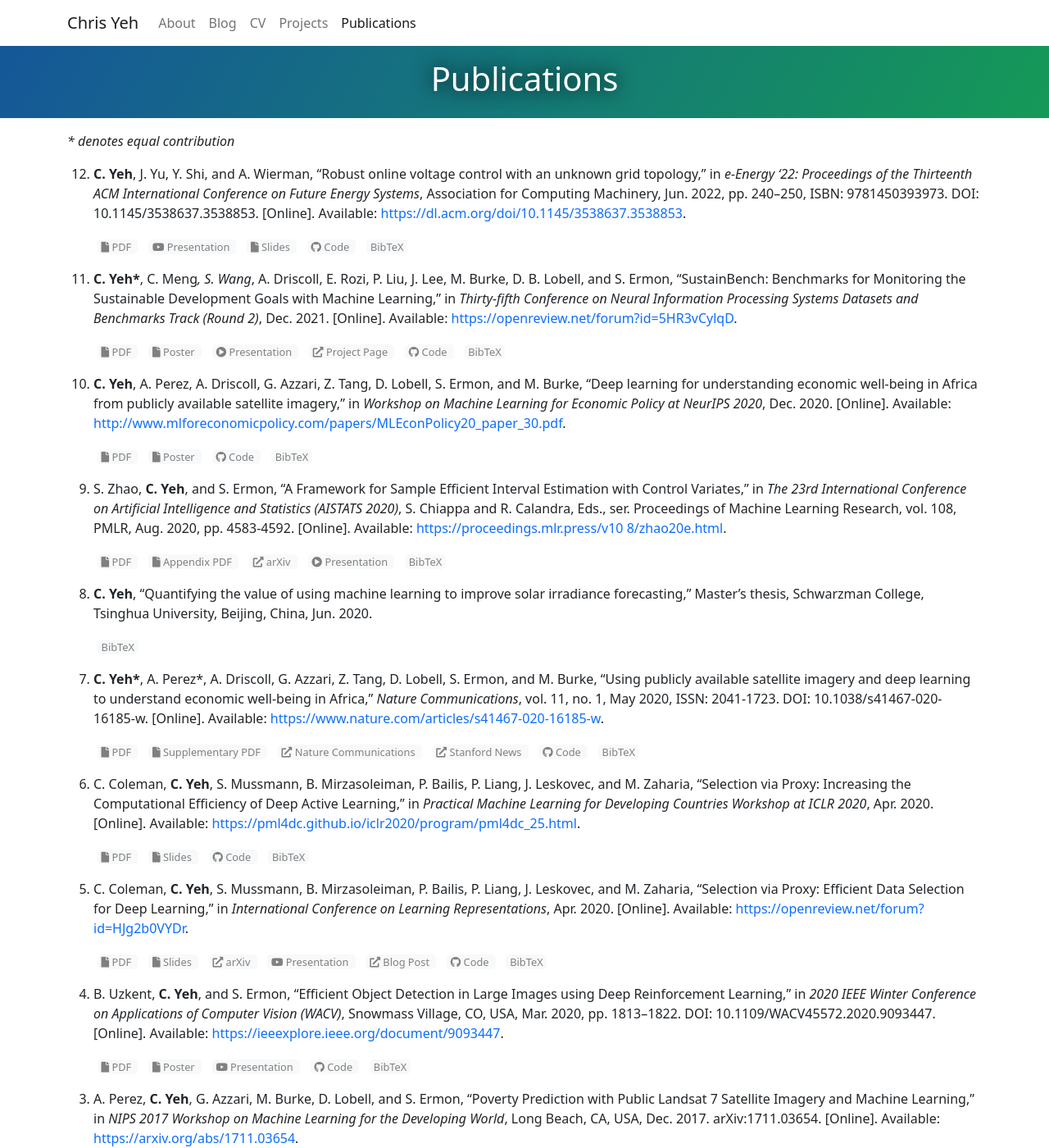
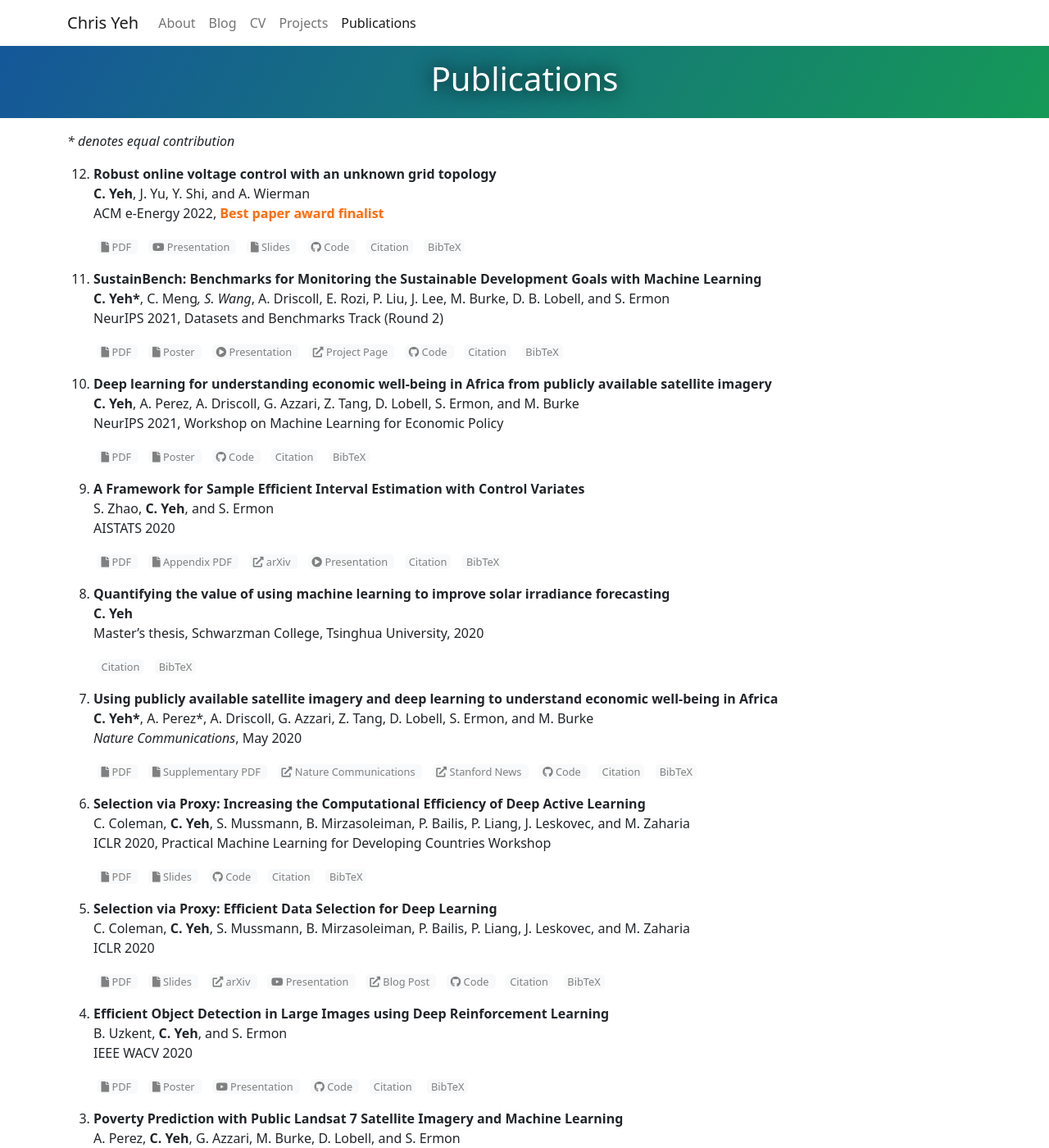
Before and after one commit to chrisyeh96/chrisyeh96.github.io, a Jekyll site: the page built from publications.md, in a window 1280 px wide and 1400 px high. Shown: the whole window at 82% size. Built offline with Jekyll 4.4.1, drawn with Linux system fonts in a browser that asks for light colours; comment, search, counter and statistics services are not loaded; some of the changed lines change nothing that is shown; some of the changed text lies outside the part shown.

Commit message:
Publications: update format, add Best Paper Award to ACM e-Energy 2022

````diff
--- a/_data/publications.yml
+++ b/_data/publications.yml
@@ -3,12 +3,16 @@
 ####################
 
 - formatted: |
-    **C. Yeh**, J. Yu, Y. Shi, and A. Wierman, "Robust online voltage control with an unknown grid topology," in _e-Energy '22: Proceedings of the Thirteenth ACM International Conference on Future Energy Systems_, Association for Computing Machinery, Jun. 2022, pp. 240–250, ISBN: 9781450393973. DOI: 10.1145/3538637.3538853. [Online]. Available: [https://dl.acm.org/doi/10.1145/3538637.3538853](https://dl.acm.org/doi/10.1145/3538637.3538853).
+    **Robust online voltage control with an unknown grid topology**\
+    **C. Yeh**, J. Yu, Y. Shi, and A. Wierman\
+    ACM e-Energy 2022, <span style="color: #ff6c0c; font-weight: bold;">Best paper award finalist</span>
+  citation: |
+    **C. Yeh**, J. Yu, Y. Shi, and A. Wierman, "Robust online voltage control with an unknown grid topology," in _Proceedings of the Thirteenth ACM International Conference on Future Energy Systems (e-Energy '22)_, Association for Computing Machinery, Jun. 2022, pp. 240–250, ISBN: 9781450393973. DOI: 10.1145/3538637.3538853. [Online]. Available: [https://dl.acm.org/doi/10.1145/3538637.3538853](https://dl.acm.org/doi/10.1145/3538637.3538853).
   bibtex: |
     @inproceedings{
         yeh2022robust,
         author = {Christopher Yeh and Jing Yu and Yuanyuan Shi and Adam Wierman},
-        booktitle = {{e-Energy 22': Proceedings of the Thirteenth ACM International Conference on Future Energy Systems}},
+        booktitle = {{Proceedings of the Thirteenth ACM International Conference on Future Energy Systems (e-Energy '22)}},
         doi = {10.1145/3538637.3538853},
         isbn = {9781450393973},
         month = {6},
@@ -38,6 +42,10 @@
 ####################
 
 - formatted: |
+    **SustainBench: Benchmarks for Monitoring the Sustainable Development Goals with Machine Learning**\
+    **C. Yeh\***, C. Meng*, S. Wang*, A. Driscoll, E. Rozi, P. Liu, J. Lee, M. Burke, D. B. Lobell, and S. Ermon\
+    NeurIPS 2021, Datasets and Benchmarks Track (Round 2)
+  citation: |
     **C. Yeh\***, C. Meng*, S. Wang*, A. Driscoll, E. Rozi, P. Liu, J. Lee, M. Burke, D. B. Lobell, and S. Ermon, "SustainBench: Benchmarks for Monitoring the Sustainable Development Goals with Machine Learning," in _Thirty-fifth Conference on Neural Information Processing Systems Datasets and Benchmarks Track (Round 2)_, Dec. 2021. [Online]. Available: [https://openreview.net/forum?id=5HR3vCylqD](https://openreview.net/forum?id=5HR3vCylqD).
   bibtex: |
     @inproceedings{
@@ -73,6 +81,10 @@
 ####################
 
 - formatted: |
+    **Deep learning for understanding economic well-being in Africa from publicly available satellite imagery**\
+    **C. Yeh**, A. Perez, A. Driscoll, G. Azzari, Z. Tang, D. Lobell, S. Ermon, and M. Burke\
+    NeurIPS 2021, Workshop on Machine Learning for Economic Policy
+  citation: |
     **C. Yeh**, A. Perez, A. Driscoll, G. Azzari, Z. Tang, D. Lobell, S. Ermon, and M. Burke, "Deep learning for understanding economic well-being in Africa from publicly available satellite imagery," in _Workshop on Machine Learning for Economic Policy at NeurIPS 2020_, Dec. 2020. [Online]. Available: [http://www.mlforeconomicpolicy.com/papers/MLEconPolicy20_paper_30.pdf](http://www.mlforeconomicpolicy.com/papers/MLEconPolicy20_paper_30.pdf).
   bibtex: |
     @inproceedings{yeh2020deep,
@@ -95,6 +107,10 @@
       url: https://github.com/sustainlab-group/africa_poverty
 
 - formatted: |
+    **A Framework for Sample Efficient Interval Estimation with Control Variates**\
+    S. Zhao, **C. Yeh**, and S. Ermon\
+    AISTATS 2020
+  citation: |
     S. Zhao, **C. Yeh**, and S. Ermon, "A Framework for Sample Efficient Interval Estimation with Control Variates," in _The 23rd International Conference on Artificial Intelligence and Statistics (AISTATS 2020)_, S. Chiappa and R. Calandra, Eds., ser. Proceedings of Machine Learning Research, vol. 108, PMLR, Aug. 2020, pp. 4583-4592. [Online]. Available: [https://proceedings.mlr.press/v10 8/zhao20e.html](https://proceedings.mlr.press/v108/zhao20e.html).
   bibtex: |
     @inproceedings{zhao2020interval,
@@ -132,6 +148,10 @@
     #   url: TODO
 
 - formatted: |
+    **Quantifying the value of using machine learning to improve solar irradiance forecasting**\
+    **C. Yeh**\
+    Master’s thesis, Schwarzman College, Tsinghua University, 2020
+  citation: |
     **C. Yeh**, "Quantifying the value of using machine learning to improve solar irradiance forecasting," Master’s thesis, Schwarzman College, Tsinghua University, Beijing, China, Jun. 2020.
   bibtex: |
     @mastersthesis{yeh2020quantifying,
@@ -144,6 +164,10 @@
     }
 
 - formatted: |
+    **Using publicly available satellite imagery and deep learning to understand economic well-being in Africa**\
+    **C. Yeh\***, A. Perez*, A. Driscoll, G. Azzari, Z. Tang, D. Lobell, S. Ermon, and M. Burke\
+    _Nature Communications_, May 2020
+  citation: |
     **C. Yeh\***, A. Perez*, A. Driscoll, G. Azzari, Z. Tang, D. Lobell, S. Ermon, and M. Burke, "Using publicly available satellite imagery and deep learning to understand economic well-being in Africa," _Nature Communications_, vol. 11, no. 1, May 2020, ISSN: 2041-1723. DOI: 10.1038/s41467-020-16185-w. [Online]. Available: [https://www.nature.com/articles/s41467-020-16185-w](https://www.nature.com/articles/s41467-020-16185-w).
   altmetric_id: 82554710
   bibtex: |
@@ -178,6 +202,10 @@
       url: https://github.com/sustainlab-group/africa_poverty
 
 - formatted: |
+    **Selection via Proxy: Increasing the Computational Efficiency of Deep Active Learning**\
+    C. Coleman, **C. Yeh**, S. Mussmann, B. Mirzasoleiman, P. Bailis, P. Liang, J. Leskovec, and M. Zaharia\
+    ICLR 2020, Practical Machine Learning for Developing Countries Workshop
+  citation: |
     C. Coleman, **C. Yeh**, S. Mussmann, B. Mirzasoleiman, P. Bailis, P. Liang, J. Leskovec, and M. Zaharia, "Selection via Proxy: Increasing the Computational Efficiency of Deep Active Learning," in _Practical Machine Learning for Developing Countries Workshop at ICLR 2020_, Apr. 2020. [Online]. Available: [https://pml4dc.github.io/iclr2020/program/pml4dc_25.html](https://pml4dc.github.io/iclr2020/program/pml4dc_25.html).
   bibtex: |
     @inproceedings{coleman2020active,
@@ -200,6 +228,10 @@
       url: https://github.com/stanford-futuredata/selection-via-proxy
 
 - formatted: |
+    **Selection via Proxy: Efficient Data Selection for Deep Learning**\
+    C. Coleman, **C. Yeh**, S. Mussmann, B. Mirzasoleiman, P. Bailis, P. Liang, J. Leskovec, and M. Zaharia\
+    ICLR 2020
+  citation: |
     C. Coleman, **C. Yeh**, S. Mussmann, B. Mirzasoleiman, P. Bailis, P. Liang, J. Leskovec, and M. Zaharia, "Selection via Proxy: Efficient Data Selection for Deep Learning," in _International Conference on Learning  Representations_, Apr. 2020. [Online]. Available: [https://openreview.net/forum?id=HJg2b0VYDr](https://openreview.net/forum?id=HJg2b0VYDr).
   bibtex: |
     @inproceedings{coleman2020selection,
@@ -231,6 +263,10 @@
       url: https://github.com/stanford-futuredata/selection-via-proxy
 
 - formatted: |
+    **Efficient Object Detection in Large Images using Deep Reinforcement Learning**\
+    B. Uzkent, **C. Yeh**, and S. Ermon\
+    IEEE WACV 2020
+  citation: |
     B. Uzkent, **C. Yeh**, and S. Ermon, "Efficient Object Detection in Large Images using Deep Reinforcement Learning," in _2020 IEEE Winter Conference on Applications of Computer Vision (WACV)_, Snowmass Village, CO, USA, Mar. 2020, pp. 1813–1822. DOI: 10.1109/WACV45572.2020.9093447. [Online]. Available: [https://ieeexplore.ieee.org/document/9093447](https://ieeexplore.ieee.org/document/9093447).
   bibtex: |
     @inproceedings{uzkent2020efficient,
@@ -263,6 +299,10 @@
 ####################
 
 - formatted: |
+    **Poverty Prediction with Public Landsat 7 Satellite Imagery and Machine Learning**\
+    A. Perez, **C. Yeh**, G. Azzari, M. Burke, D. Lobell, and S. Ermon\
+    NIPS 2017, Workshop on Machine Learning for the Developing World
+  citation: |
     A. Perez, **C. Yeh**, G. Azzari, M. Burke, D. Lobell, and S. Ermon, "Poverty Prediction with Public Landsat 7 Satellite Imagery and Machine Learning," in _NIPS 2017 Workshop on Machine Learning for the Developing World_, Long Beach, CA, USA, Dec. 2017. arXiv:1711.03654. [Online]. Available: [https://arxiv.org/abs/1711.03654](https://arxiv.org/abs/1711.03654).
   bibtex: |
     @inproceedings{perez2017poverty,
@@ -288,6 +328,10 @@
     #   url: TODO
 
 - formatted: |
+    **A Low-Cost Digital Licensing Platform for Photographs: Documentation for a Prototype**\
+    A. Itai, S. Yadav, W. Zhong, L. Zhu, **C. Yeh**, E. Shayer, R. Barcelo, T. Liu, H. Stoyanov, P. Goldstein, L. Herman, and A. Terra\
+    Stanford Law School Law and Policy Lab, 2017
+  citation: |
     A. Itai, S. Yadav, W. Zhong, L. Zhu, **C. Yeh**, E. Shayer, R. Barcelo, T. Liu, H. Stoyanov, P. Goldstein, L. Herman, and A. Terra, "A Low-Cost Digital Licensing Platform for Photographs: Documentation for a Prototype," Stanford Law School Law and Policy Lab, Stanford, CA, USA, Tech. Rep., Jun. 2017. [Online]. Available: [https://law.stanford.edu/publications/a-low-cost-digital-licensing-platform-for-photographs-documentation-for-a-prototype/](https://law.stanford.edu/publications/a-low-cost-digital-licensing-platform-for-photographs-documentation-for-a-prototype/).
   bibtex: |
     @techreport{itai2017copyright,
@@ -314,6 +358,10 @@
 ####################
 
 - formatted: |
+    **Reinforcement Learning for Traffic Optimization**\
+    M. Stevens* and **C. Yeh\***\
+    Stanford CS 229 Final Report, 2016
+  citation: |
      M. Stevens* and **C. Yeh\***, "Reinforcement Learning for Traffic Optimization," Stanford University, Tech. Rep., Jun. 2016. [Online]. Available: [http://cs229.stanford.edu/proj2016spr/report/047.pdf](http://cs229.stanford.edu/proj2016spr/report/047.pdf).
   bibtex: |
     @techreport{stevens2016traffic,
--- a/publications.md
+++ b/publications.md
@@ -36,12 +36,16 @@ _* denotes equal contribution_
       </i> {{ media.name }}
     </a>
   {%- endfor -%}
+  <a href="#citation{{ counter }}" class="post-meta post-tag" data-bs-toggle="collapse">Citation</a>
   <a href="#bibtex{{ counter }}" class="post-meta post-tag" data-bs-toggle="collapse">BibTeX</a>
+  </p>
+  <div id="citation{{ counter }}" class="collapse">
+    {{ pub.citation | prepend: "> " | markdownify }}
+  </div>
   <div id="bibtex{{ counter }}" class="collapse">
     {%- assign bibtex_code = pub.bibtex | append: "```" | prepend: newLine | prepend: "```bibtex" -%}
     {{ bibtex_code | markdownify }}
   </div>
-  </p>
   </li>
   {%- assign counter = counter | plus: 1 -%}
 {%- endfor -%}
````
